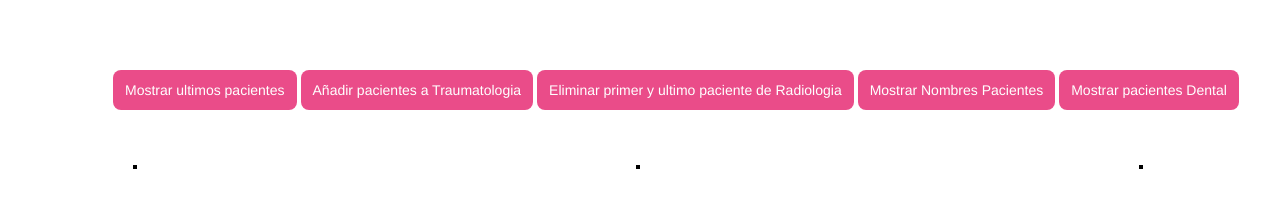
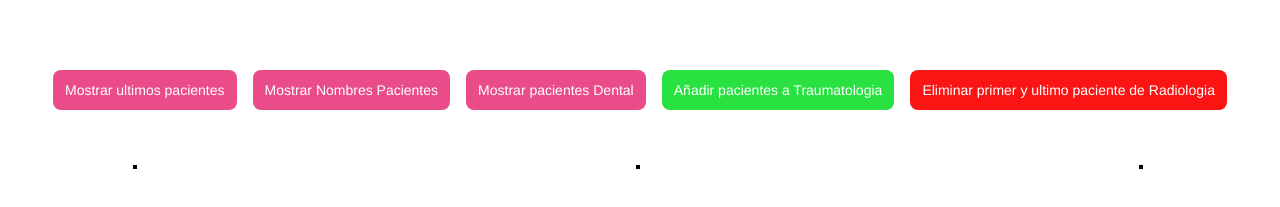
Before and after one commit to martinoremonje/desafio_3_js, a plain HTML site: page index.html in a window 1280 px wide. Shown: the part 131-338 px from the top of the page. Drawn offline with Linux system fonts and the light colour scheme.

Commit message:
cambio de color y locacion botones

```diff
--- a/assets/css/style.css
+++ b/assets/css/style.css
@@ -32,3 +32,65 @@ h1{
 .btn:focus {
   background-color: #F082AC;
 }
+.btnG {
+  background-color: #29e242;
+  border-radius: 8px;
+  border-style: none;
+  box-sizing: border-box;
+  color: #FFFFFF;
+  cursor: pointer;
+  display: inline-block;
+  font-family: "Haas Grot Text R Web", "Helvetica Neue", Helvetica, Arial, sans-serif;
+  font-size: 14px;
+  font-weight: 500;
+  height: 40px;
+  line-height: 20px;
+  list-style: none;
+  margin: 0;
+  outline: none;
+  padding: 7px 12px;
+  position: relative;
+  text-align: center;
+  text-decoration: none;
+  transition: color 100ms;
+  vertical-align: baseline;
+  user-select: none;
+  -webkit-user-select: none;
+  touch-action: manipulation;
+}
+
+.btnG:hover,
+.btnG:focus {
+  background-color: #91f796;
+}
+.btnR {
+  background-color: #fa1414;
+  border-radius: 8px;
+  border-style: none;
+  box-sizing: border-box;
+  color: #FFFFFF;
+  cursor: pointer;
+  display: inline-block;
+  font-family: "Haas Grot Text R Web", "Helvetica Neue", Helvetica, Arial, sans-serif;
+  font-size: 14px;
+  font-weight: 500;
+  height: 40px;
+  line-height: 20px;
+  list-style: none;
+  margin: 0;
+  outline: none;
+  padding: 7px 12px;
+  position: relative;
+  text-align: center;
+  text-decoration: none;
+  transition: color 100ms;
+  vertical-align: baseline;
+  user-select: none;
+  -webkit-user-select: none;
+  touch-action: manipulation;
+}
+
+.btnR:hover,
+.btnR:focus {
+  background-color: #ff5f5f;
+}
--- a/index.html
+++ b/index.html
@@ -13,11 +13,14 @@
         <img style="width: 80px; height: 80px; text-align: end;" src="assets/img/logo1.png">
     </div>
     <br>
-    <button style="margin-left: 105px;" class="btn" id="btn">Mostrar ultimos pacientes</button>
-    <button class="btn" color: white; display: inline-block;" id="btn2">Añadir pacientes a Traumatologia</button>
-    <button class="btn" color: white; display: inline-block;" id="btn3">Eliminar primer y ultimo paciente de Radiologia</button>
-    <button class="btn" color: white; display: inline-block;" id="btn5">Mostrar Nombres Pacientes</button>
-    <button class="btn" color: white; display: inline-block;" id="btn4">Mostrar pacientes Dental</button>
+    <div style="display: flex; justify-content: space-between; padding: 0px 45px;">
+
+        <button class="btn" id="btn">Mostrar ultimos pacientes</button>
+        <button class="btn"  id="btn5">Mostrar Nombres Pacientes</button>
+        <button class="btn"  id="btn4">Mostrar pacientes Dental</button>
+        <button class="btnG" id="btn2">Añadir pacientes a Traumatologia</button>
+        <button class="btnR" id="btn3">Eliminar primer y ultimo paciente de Radiologia</button>
+    </div>
     <div style="display: flex; justify-content: space-between; padding: 25px 125px; margin-top: 30px;">
         <div>
             <table id="text1" style="border: 2px solid black;"></table></div>
```
